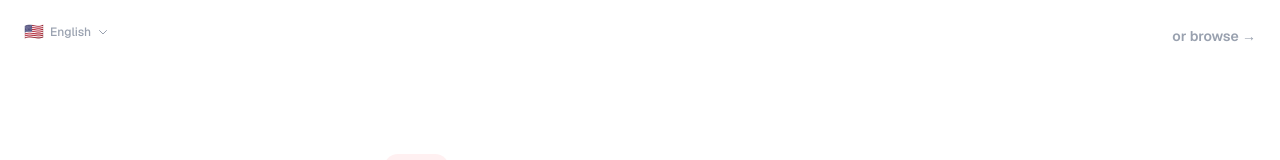
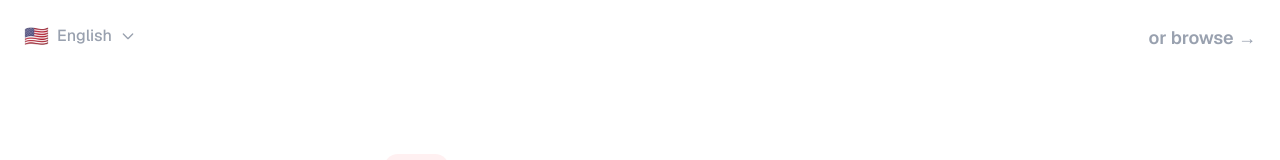
Before and after one commit to awesomesourcegroup/immigrationmap, a Next.js app: page / in a window 1280 px wide. Shown: the top 160 px of the page. Built offline with nearby package versions, Linux system fonts and the light colour scheme.

Commit message:
bump font size

```diff
--- a/app/quiz/QuizClient.tsx
+++ b/app/quiz/QuizClient.tsx
@@ -603,7 +603,7 @@
     <div className="fixed top-0 right-0 p-5 sm:p-6 z-50">
       <Link
         href="/browse"
-        className="tap inline-block text-sm font-semibold text-gray-400 hover:text-gray-900 transition-colors"
+        className="tap inline-block text-lg font-semibold text-gray-400 hover:text-gray-900 transition-colors"
       >
         or browse →
       </Link>
@@ -629,11 +629,11 @@
     <div className="fixed top-0 left-0 p-5 sm:p-6 z-50" ref={ref}>
       <button
         onClick={() => setOpen((o) => !o)}
-        className="tap flex items-center gap-1.5 text-sm font-semibold text-gray-400 hover:text-gray-900 transition-colors"
+        className="tap flex items-center gap-2 text-lg font-semibold text-gray-400 hover:text-gray-900 transition-colors"
       >
-        <span className="text-base leading-none">{currentLang.flag}</span>
-        <span className="hidden sm:inline text-xs font-medium">{currentLang.nativeName}</span>
-        <svg className="w-3 h-3 shrink-0" fill="none" stroke="currentColor" viewBox="0 0 24 24">
+        <span className="text-xl leading-none">{currentLang.flag}</span>
+        <span className="hidden sm:inline text-base font-medium">{currentLang.nativeName}</span>
+        <svg className="w-4 h-4 shrink-0" fill="none" stroke="currentColor" viewBox="0 0 24 24">
           <path strokeLinecap="round" strokeLinejoin="round" strokeWidth={2} d="M19 9l-7 7-7-7" />
         </svg>
       </button>
```
